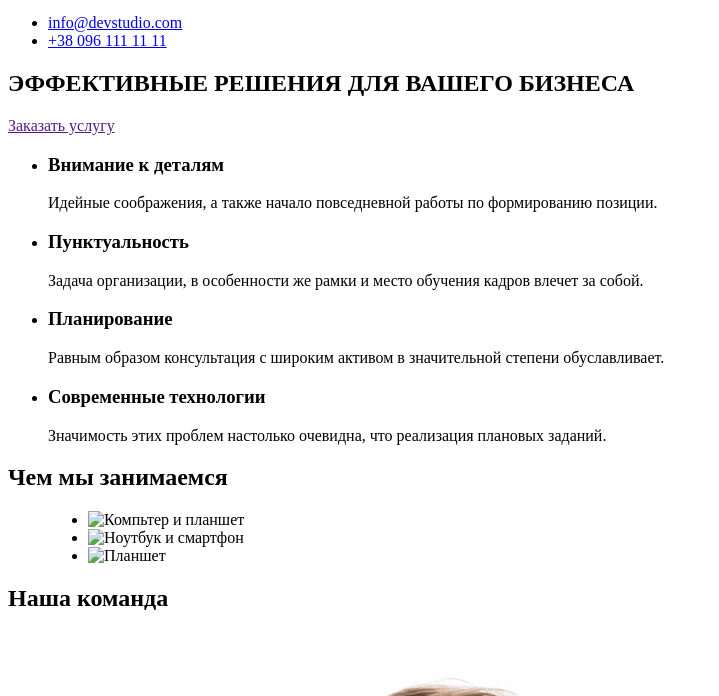
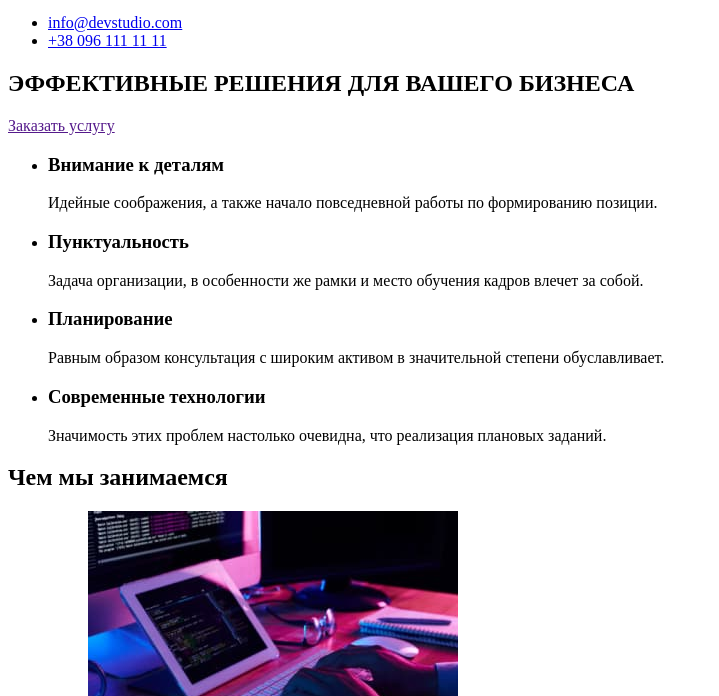
Before and after one commit to i-bondarenko/goit-markup-hw-01, a plain HTML site: page index.html in a window 1280 px wide. Shown: the part 104-800 px from the top of the page, without its empty margins (0-719 px from the left). Drawn offline with Linux system fonts and the light colour scheme.

Commit message:
Додає правильні зображення

```diff
--- a/index.html
+++ b/index.html
@@ -66,13 +66,13 @@
             <figure>
                 <ul>
                     <li>
-                        <img src="./images/box-1.png" alt="Компьтер и планшет" width="370">
+                        <img src="./images/box-1.jpg" alt="Компьтер и планшет" width="370">
                     </li>
                     <li>
-                        <img src="./images/box-2.png" alt="Ноутбук и смартфон" width="370">
+                        <img src="./images/box-2.jpg" alt="Ноутбук и смартфон" width="370">
                     </li>
                     <li>
-                        <img src="./images/box-3.png" alt="Планшет" width="370">
+                        <img src="./images/box-3.jpg" alt="Планшет" width="370">
                     </li>
                 </ul>
             </figure>
```
